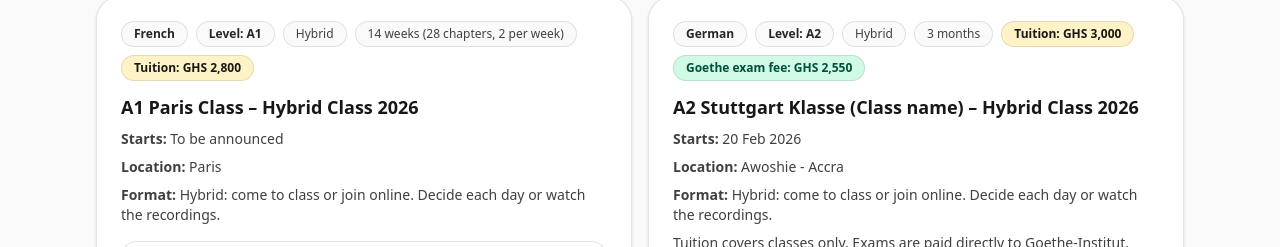
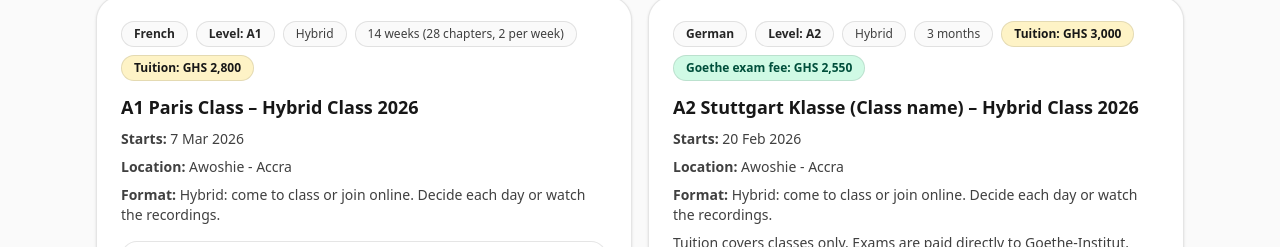
Before and after one commit to learngermanghana/learngermanghana-site, a Next.js app: page /classes in a window 1280 px wide. Shown: the part 1374-1621 px from the top of the page. Built offline with nearby package versions, Linux system fonts and the light colour scheme.

Commit message:
Update A1 Paris class details

```diff
--- a/src/data/content.ts
+++ b/src/data/content.ts
@@ -100,8 +100,8 @@ export const upcomingClasses: ClassItem[] = [
     title: "A1 Paris Class – Hybrid Class 2026",
     language: "French",
     level: "A1",
-    location: "Paris",
-    startDate: "TBA",
+    location: "Awoshie - Accra",
+    startDate: "2026-03-07",
     format: "Hybrid: come to class or join online. Decide each day or watch the recordings.",
     duration: "14 weeks (28 chapters, 2 per week)",
     scheduleSummary: "2x per week",
```
